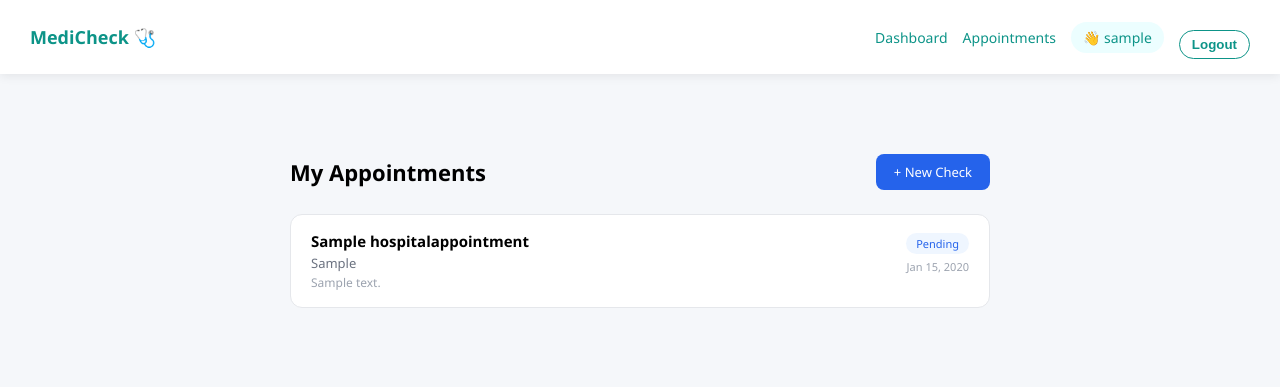
After one commit to anushka9876/symptom-doctor-finder-ai, a Django app: page /accounts/appointments/ in a window 1280 px wide. The commit adds this page. Shown: the top 387 px of the page. Run offline with Django 5.2, Linux system fonts and the light colour scheme; a user stored in the database is signed in; tables that the repository leaves empty hold one stand-in row (values such as "Sample post"); parts of the project's set-up code (start-up, migrations or seed data) failed here and were passed over; some libraries are stand-ins or nearby versions.

Commit message:
Week 5: appointments list page, SMS integration, dashboard complete

```diff
--- a/accounts/urls.py
+++ b/accounts/urls.py
@@ -14,6 +14,8 @@ urlpatterns = [
 
     path('dashboard/', views.dashboard,   name='dashboard'),
 
+    path('appointments/', views.appointments, name='appointments'),
+
     #path('get-location/', views.get_location, name='get_location'),
 
     #path('save-location/', views.save_location, name='save_location'),
--- a/accounts/views.py
+++ b/accounts/views.py
@@ -9,6 +9,7 @@ from django.utils import timezone
 from datetime import timedelta
 from symptoms.models import SymptomCheck
 from doctors.models import HospitalAppointment
+
 
 def register_view(request):
     # GET request → show empty form
@@ -107,3 +108,9 @@ def dashboard(request):
         'pie_data':        json.dumps(pie_data),
         'history':         history,
     })
+@login_required
+def appointments(request):
+    bookings = HospitalAppointment.objects.filter(
+        user=request.user
+    ).order_by('-booked_at')
+    return render(request, 'accounts/appointments.html', {'bookings': bookings})
--- /dev/null
+++ b/templates/accounts/appointments.html
@@ -0,0 +1,48 @@
+{% extends "base.html" %}
+{% block title %}My Appointments{% endblock %}
+{% block content %}
+<div style="max-width:700px; margin:40px auto; padding:0 20px;">
+
+  <div style="display:flex; justify-content:space-between; align-items:center; margin-bottom:24px;">
+    <h2 style="font-size:22px; font-weight:600; margin:0;">My Appointments</h2>
+    <a href="{% url 'symptoms:form' %}"
+       style="padding:9px 18px; background:#2563EB; color:#fff;
+              border-radius:8px; text-decoration:none; font-size:13px; font-weight:500;">
+      + New Check
+    </a>
+  </div>
+
+  {% for booking in bookings %}
+  <div style="background:#fff; border:1.5px solid #e5e7eb; border-radius:12px;
+              padding:16px 20px; margin-bottom:12px;">
+    <div style="display:flex; justify-content:space-between; align-items:start;">
+      <div>
+        <div style="font-weight:600; font-size:15px;">{{ booking.hospital_name }}</div>
+        <div style="font-size:13px; color:#6b7280; margin-top:3px;">{{ booking.specialty }}</div>
+        {% if booking.address and booking.address != "See on map" %}
+        <div style="font-size:12px; color:#9ca3af; margin-top:2px;">{{ booking.address }}</div>
+        {% endif %}
+      </div>
+      <div style="text-align:right; flex-shrink:0; margin-left:16px;">
+        <span style="background:#eff6ff; color:#2563EB; font-size:11px;
+                     font-weight:500; padding:3px 10px; border-radius:99px;">
+          Pending
+        </span>
+        <div style="font-size:11px; color:#9ca3af; margin-top:6px;">
+          {{ booking.booked_at|date:"M d, Y" }}
+        </div>
+      </div>
+    </div>
+  </div>
+  {% empty %}
+  <div style="text-align:center; padding:60px 0; color:#9ca3af;">
+    <div style="font-size:40px; margin-bottom:12px;">🏥</div>
+    <div style="font-size:15px; font-weight:500; margin-bottom:6px;">No appointments yet</div>
+    <a href="{% url 'symptoms:form' %}" style="color:#2563EB; font-size:13px;">
+      Check your symptoms to find a doctor
+    </a>
+  </div>
+  {% endfor %}
+
+</div>
+{% endblock %}
--- a/templates/base.html
+++ b/templates/base.html
@@ -169,6 +169,10 @@
          style="text-decoration:none; color:#0D9488; font-size:14px; font-weight:500;">
         Dashboard
       </a>
+      <a href="{% url 'accounts:appointments' %}"
+   style="text-decoration:none; color:#0D9488; font-size:14px; font-weight:500;">
+  Appointments
+</a>
       <span class="user-badge">👋 {{ user.username }}</span>
       <form method="post" action="{% url 'accounts:logout' %}">
         {% csrf_token %}
```
